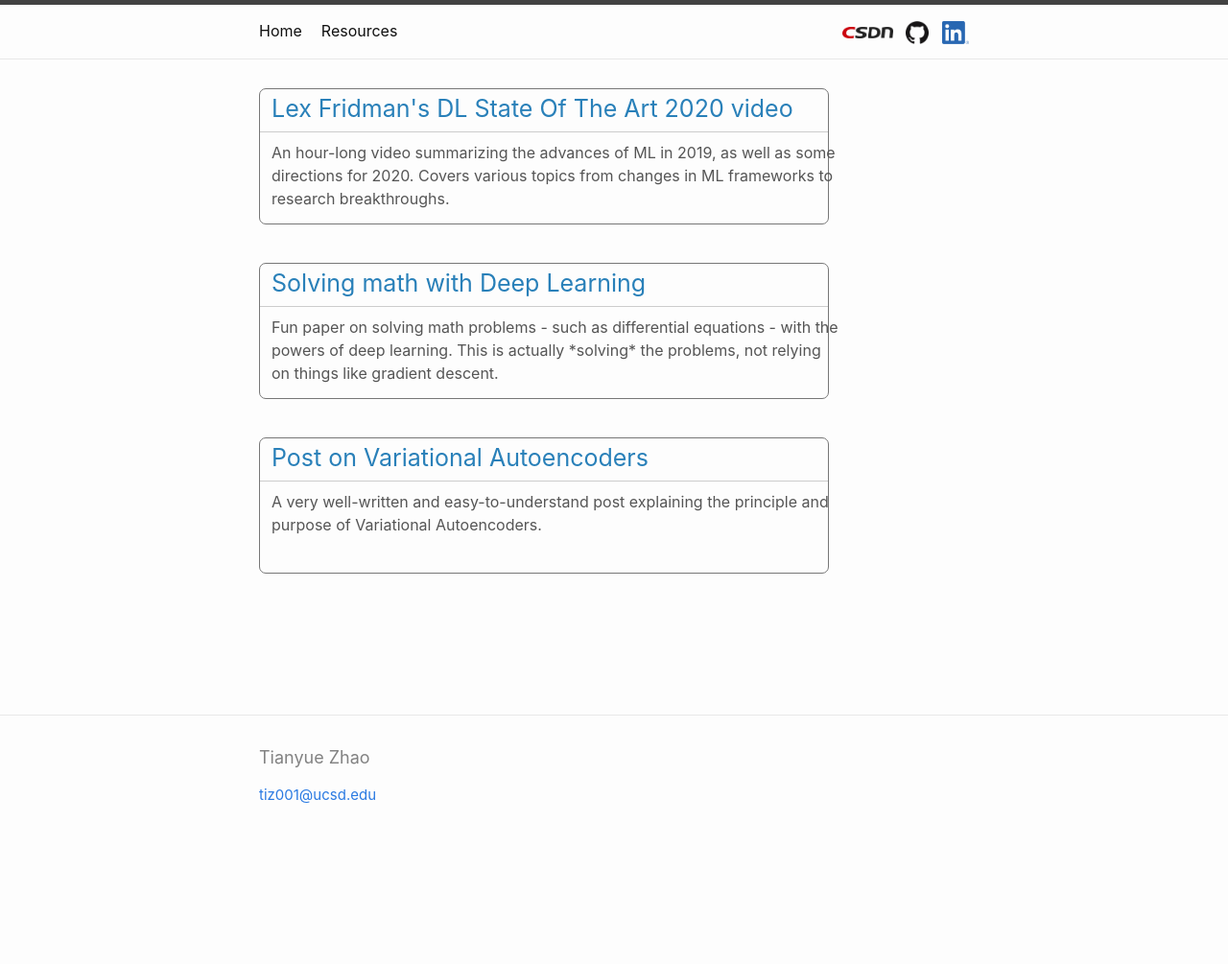
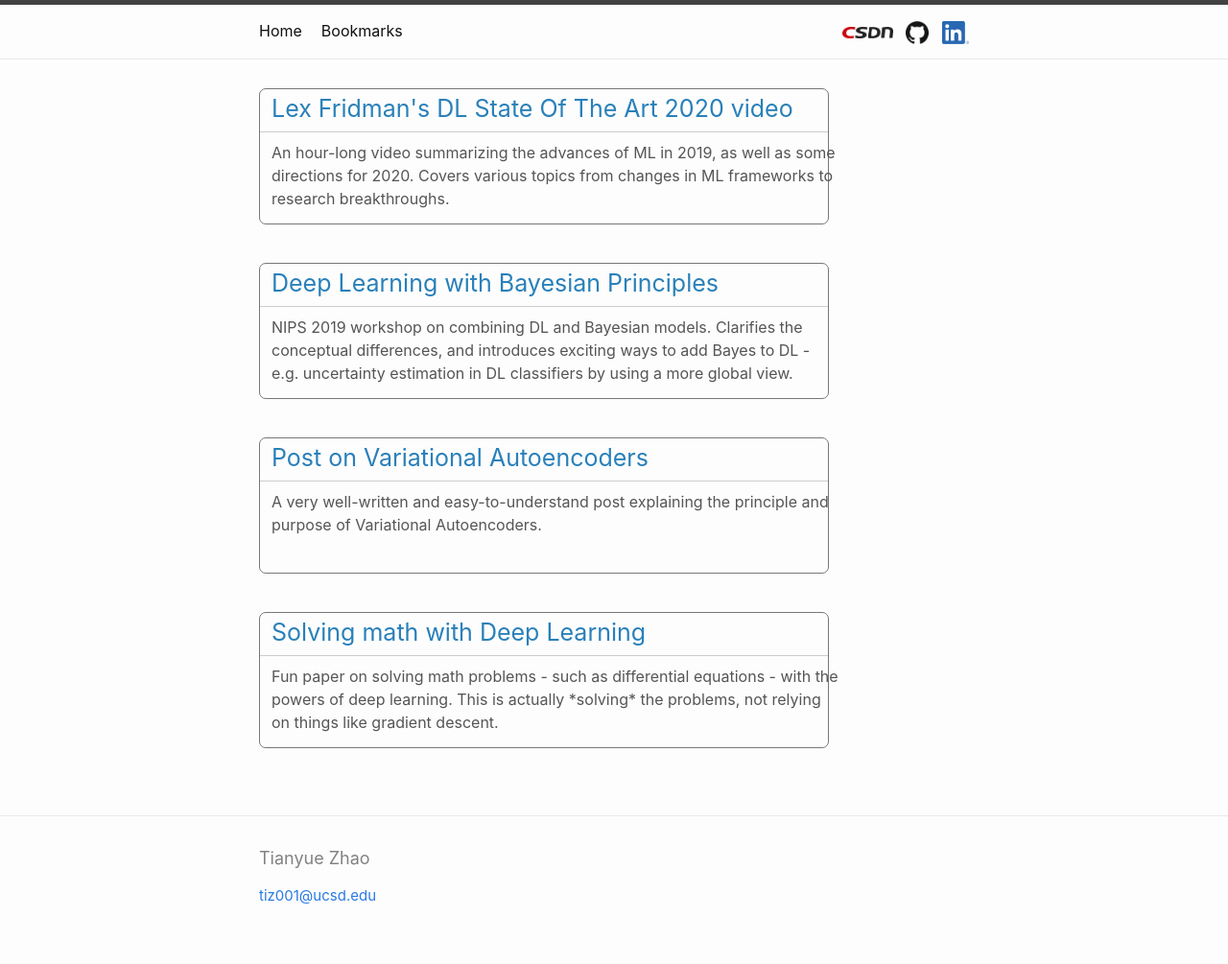
Before and after one commit to Tianyue-Zhao/tianyue-zhao.github.io, a Jekyll site: the page built from links.md, in a window 1280 px wide. Shown: the whole page at 96% size. Built offline with Jekyll 4.4.1, drawn with Linux system fonts in a browser that asks for light colours; nearby versions of some CDN libraries; before the commit the page ends 900 px from its top, so only the background shows below that.

Commit message:
Added DL with Bayes link

```diff
--- a/_data/links.yml
+++ b/_data/links.yml
@@ -2,10 +2,14 @@
   address: https://youtu.be/0VH1Lim8gL8
   description: An hour-long video summarizing the advances of ML in 2019, as well as some directions for 2020. Covers various topics from changes in ML frameworks to research breakthroughs.
 
-- title: Solving math with Deep Learning
-  address: https://arxiv.org/abs/1912.01412
-  description: Fun paper on solving math problems - such as differential equations - with the powers of deep learning. This is actually *solving* the problems, not relying on things like gradient descent.
+- title: Deep Learning with Bayesian Principles
+  address: https://www.youtube.com/watch?v=2wFb46Q8kmA
+  description: NIPS 2019 workshop on combining DL and Bayesian models. Clarifies the conceptual differences, and introduces exciting ways to add Bayes to DL - e.g. uncertainty estimation in DL classifiers by using a more global view.
 
 - title: Post on Variational Autoencoders
   address: http://kvfrans.com/variational-autoencoders-explained/
   description: A very well-written and easy-to-understand post explaining the principle and purpose of Variational Autoencoders.
+
+- title: Solving math with Deep Learning
+  address: https://arxiv.org/abs/1912.01412
+  description: Fun paper on solving math problems - such as differential equations - with the powers of deep learning. This is actually *solving* the problems, not relying on things like gradient descent.
--- a/links.md
+++ b/links.md
@@ -1,4 +1,4 @@
 ---
 layout: links
-title: Resources
+title: Bookmarks
 ---
```
